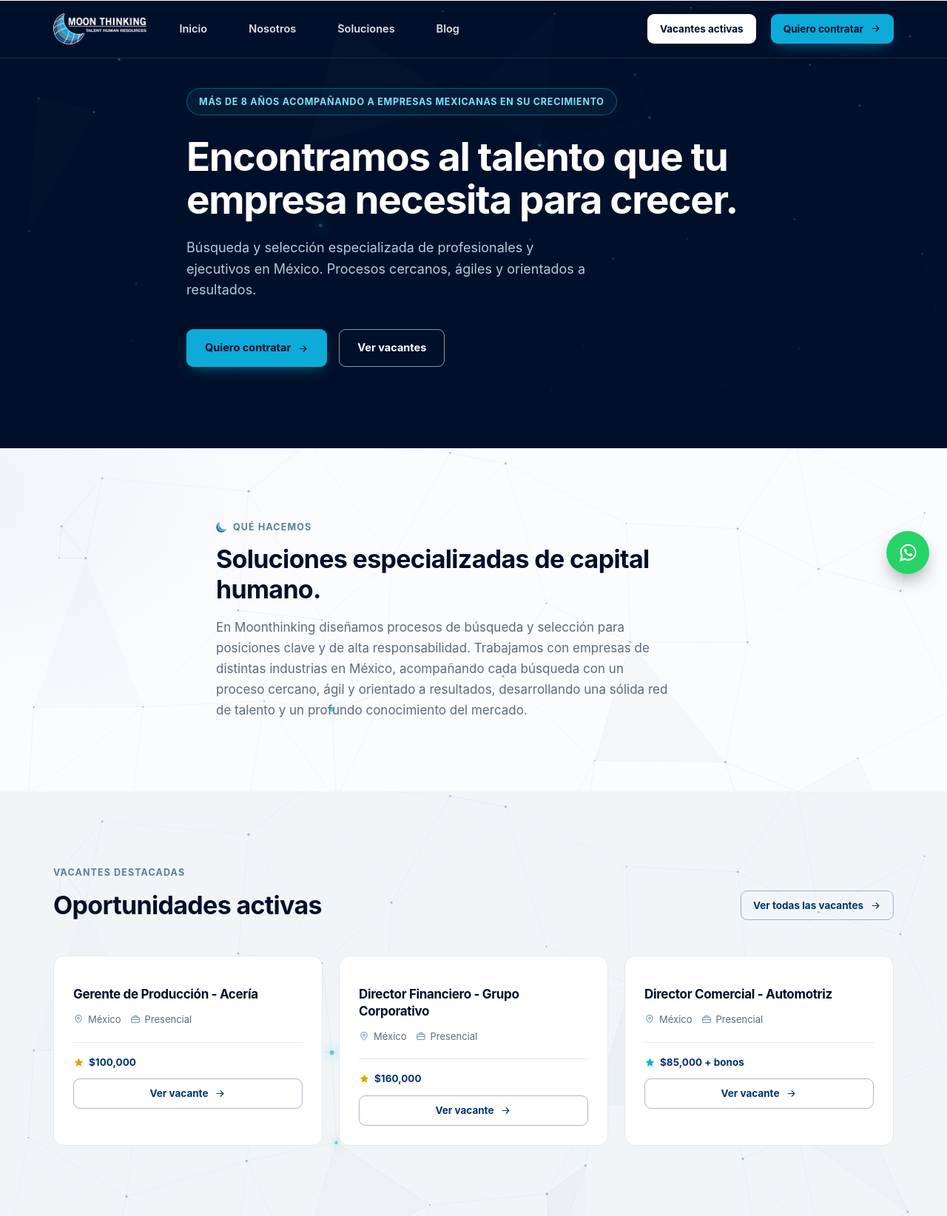
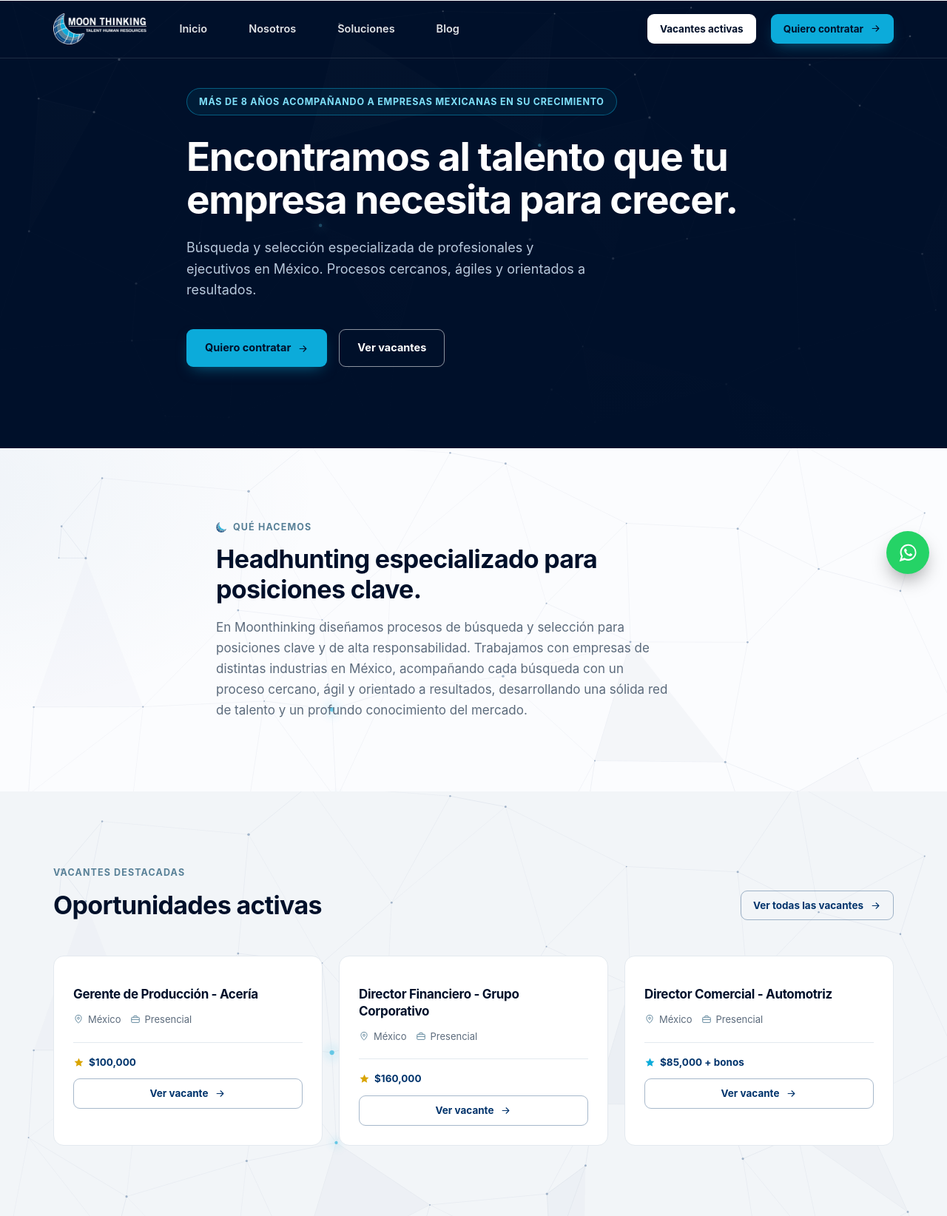
Before and after one commit to moonthinking/Moonthinking-site, a Flask app: page / in a window 1280 px wide. Shown: the top 1644 px of the page at 74% size. Run offline with Flask 3, Linux system fonts and the light colour scheme.

Commit message:
Update home page heading to Headhunting especializado para posiciones clave

```diff
--- a/templates/inicio.html
+++ b/templates/inicio.html
@@ -19,7 +19,7 @@
     <div class="plexus-light"><img src="{{ url_for('static', filename='img/plexus_light.svg') }}" alt=""></div>
     <div class="wrap" style="max-width:760px">
       <div class="eyebrow-sm"><img class="moon-mark" src="{{ url_for('static', filename='img/moon_icon.png') }}" alt="">Qué hacemos</div>
-      <h2>Soluciones especializadas de capital humano.</h2>
+      <h2>Headhunting especializado para posiciones clave.</h2>
       <p class="lead">En Moonthinking diseñamos procesos de búsqueda y selección para posiciones clave y de alta responsabilidad. Trabajamos con empresas de distintas industrias en México, acompañando cada búsqueda con un proceso cercano, ágil y orientado a resultados, desarrollando una sólida red de talento y un profundo conocimiento del mercado.</p>
     </div>
   </section>
```
